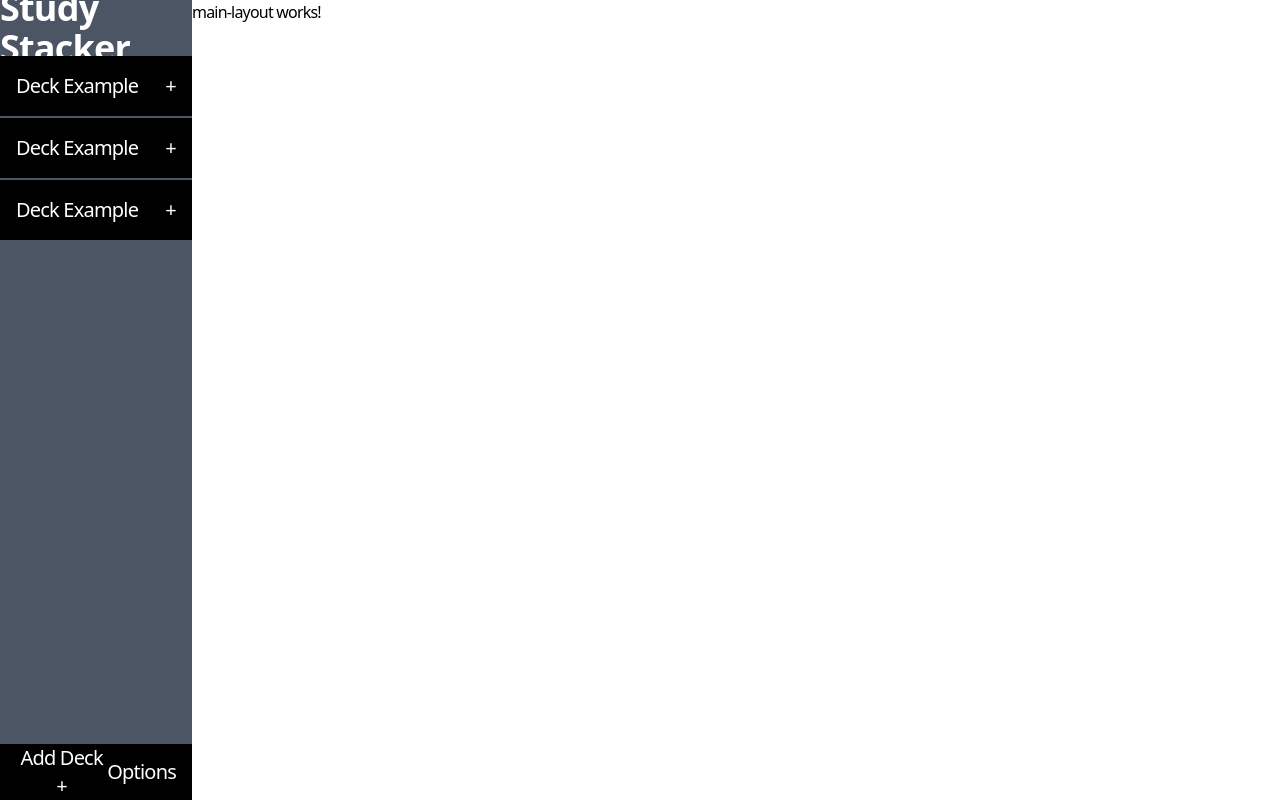
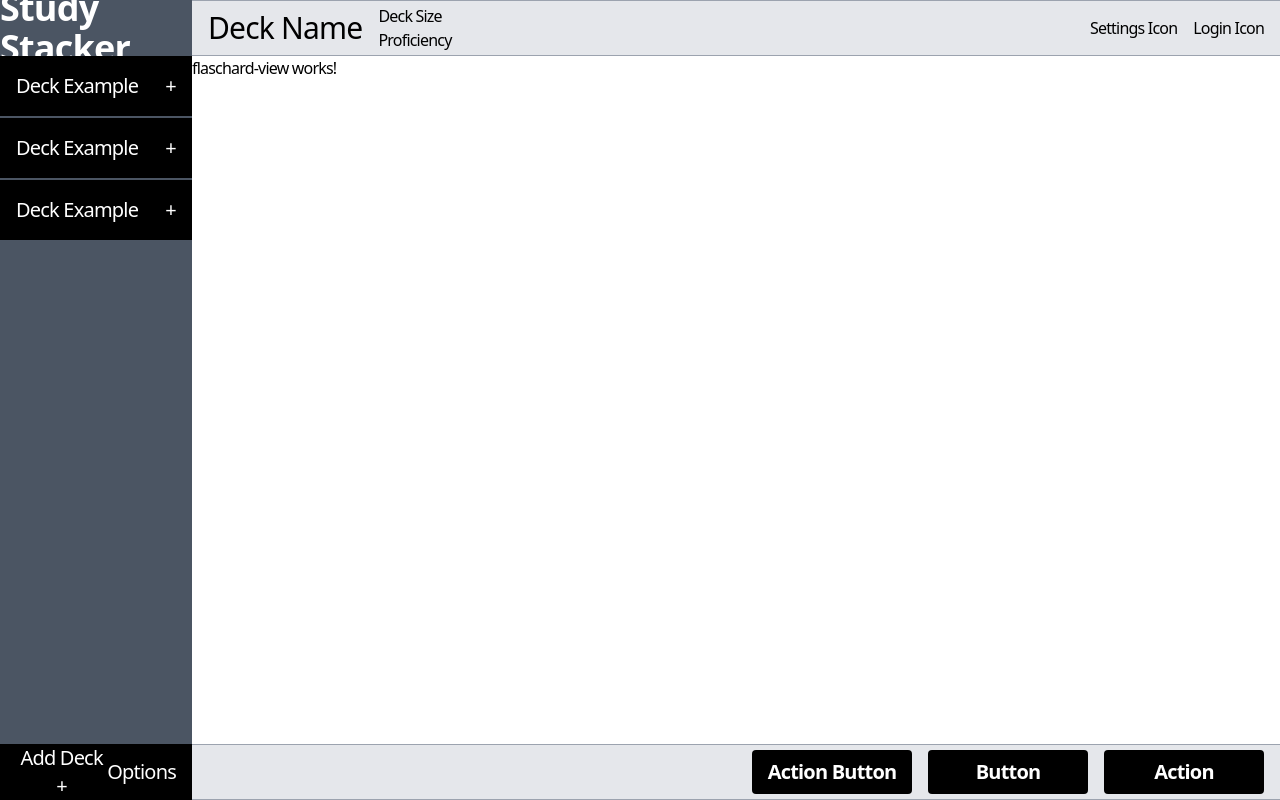
Before and after one commit to lseti1/AngularStudyStacker-123913, an Angular app: page / in a window 1280 px wide. Built offline with nearby package versions, Linux system fonts and the light colour scheme.

Commit message:
Styling: Set up child components inside main-layout including general styling

```diff
--- a/src/app/main-layout/bottom-action-bar/bottom-action-bar.html
+++ b/src/app/main-layout/bottom-action-bar/bottom-action-bar.html
@@ -1 +1,5 @@
-<p>bottom-action-bar works!</p>
+<div class="flex justify-end items-center bg-gray-200 w-full h-full border-y border-gray-400 p-4 text-white text-xl gap-4 font-bold">
+    <button class="bg-black min-w-[10rem] rounded hover:bg-gray-800 p-2">Action Button</button>
+    <button class="bg-black min-w-[10rem] rounded hover:bg-gray-800 p-2">Button</button>
+    <button class="bg-black min-w-[10rem] rounded hover:bg-gray-800 p-2">Action</button>
+</div>
--- a/src/app/main-layout/main-layout.html
+++ b/src/app/main-layout/main-layout.html
@@ -1 +1,5 @@
-<p>main-layout works!</p>
+<div class="h-full w-full grid grid-rows-[7%_86%_7%]">
+    <app-top-bar />
+    <app-flaschard-view />
+    <app-bottom-action-bar />
+</div>
--- a/src/app/main-layout/main-layout.ts
+++ b/src/app/main-layout/main-layout.ts
@@ -1,8 +1,11 @@
 import { Component } from '@angular/core';
+import { TopBar } from './top-bar/top-bar';
+import { FlaschardView } from './flaschard-view/flaschard-view';
+import { BottomActionBar } from './bottom-action-bar/bottom-action-bar';
 
 @Component({
   selector: 'app-main-layout',
-  imports: [],
+  imports: [TopBar, FlaschardView, BottomActionBar],
   templateUrl: './main-layout.html',
   styles: ``
 })
--- a/src/app/main-layout/top-bar/top-bar.html
+++ b/src/app/main-layout/top-bar/top-bar.html
@@ -1 +1,13 @@
-<p>top-bar works!</p>
+<div class="flex justify-between items-center bg-gray-200 w-full h-full border-y border-gray-400 p-4 gap-4">
+    <div class="flex flex-row items-center justify-center gap-4">
+        <h1 class="text-3xl">Deck Name</h1>
+        <div>
+            <p>Deck Size</p>
+            <p>Proficiency</p>
+        </div>
+    </div>
+    <div class="flex flex-row items-center justify-center gap-4">
+        <button>Settings Icon</button>
+        <button>Login Icon</button>
+    </div>
+</div>
```
